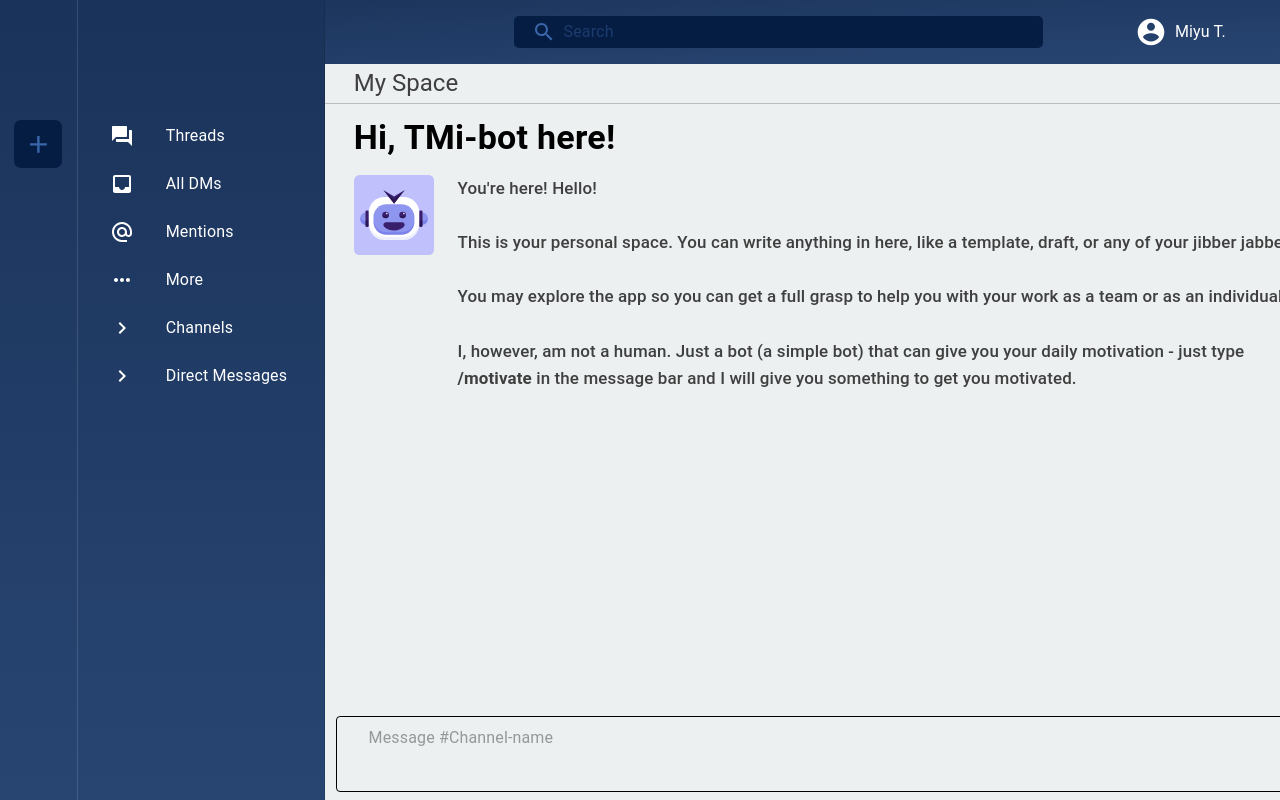
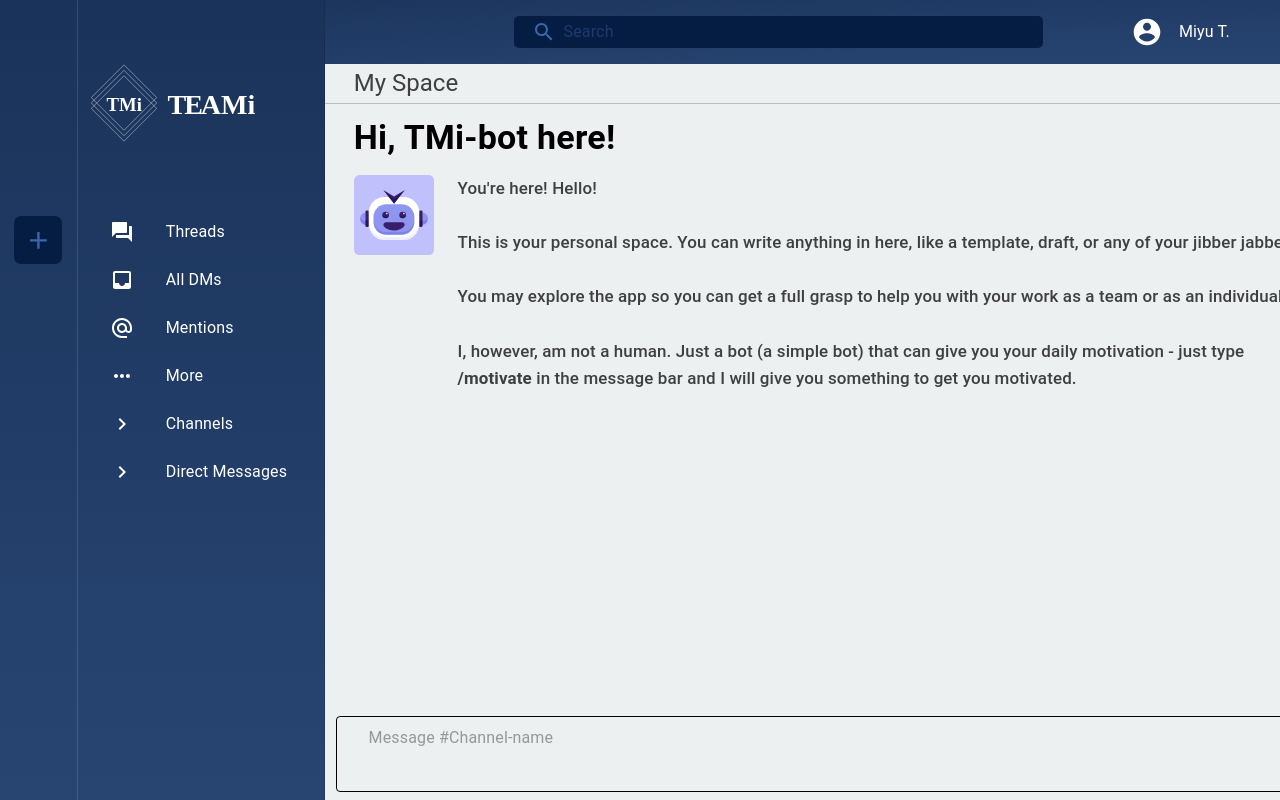
Before and after one commit to jallenmanaloto/Slack-App, a React (Create React App) app: page / in a window 1280 px wide. Built offline with nearby package versions, Linux system fonts and the light colour scheme.

Commit message:
add app logo and minor fixes

```diff
--- a/src/Components/Main/Main.js
+++ b/src/Components/Main/Main.js
@@ -25,6 +25,7 @@
 import ChevronRightIcon from '@material-ui/icons/ChevronRight';
 import SearchIcon from '@material-ui/icons/Search';
 import AddIcon from '@material-ui/icons/Add';
+import Logo from '../../assets/images/Logo.svg'
 
 
 const drawerWidth = 325;
@@ -119,7 +120,8 @@
         alignItems: 'center',
         borderRadius: '7px',
         backgroundColor: '#051D43',
-        cursor: 'pointer'
+        cursor: 'pointer',
+        marginTop: '6em'
     },
     mainContent: {
         paddingTop: '2.5em'
@@ -132,6 +134,19 @@
         marginRight: '0',
         color: '#3A66AA'
     },
+    logoContainer: {
+        position: 'absolute',
+        background: 'linear-gradient(to right bottom, rgba(26, 51, 90, 1), rgba(40, 69, 114, 1))',
+        width: '100%',
+        height: '15%'
+    },
+    logo: {
+        height: '8.5em',
+        width: '10.5em',
+        position: 'absolute',
+        marginLeft: '5.7em',
+        marginTop: '2.2em'
+    }
 }));
 
 const Main = () => {
@@ -172,13 +187,17 @@
     // Defining the structure for the drawer menu
     const drawer = (
         <div className={classes.drawer}>
+            {/* <div className={classes.logoContainer}>
+                Hello
+            </div> */}
+            <img className={classes.logo} src={Logo} alt="logo" />
             <div className={classes.workspace}>
                 <div className={classes.workspaceItem}>
                     <AddIcon style={{ height: '1.2em', width: '1.2em', color: '#3A66AA'}} />
                 </div>
             </div>
             <div className={classes.mainContent}>
-                <List style={{ color: 'white', marginTop: '4em'}}>
+                <List style={{ color: 'white', marginTop: '10em'}}>
                     <ListItem button style={{}}>
                         <ListItemIcon className={classes.menuIconColor}><QuestionAnswerIcon /></ListItemIcon>
                         <ListItemText primary='Threads' />
@@ -268,7 +287,7 @@
                             item xs={2}>
                                 <AccountCircle className={classes.accountIcon} />
                                 <Typography
-                                style={{marginLeft: '0.5rem'}} variant='body1'>Miyu T.</Typography>
+                                style={{marginLeft: '1rem'}} variant='body1'>Miyu T.</Typography>
                             </Grid>
                         </Toolbar>
                     </AppBar>
```
Also changed, not shown: src/assets/images/Logo.svg (added).
